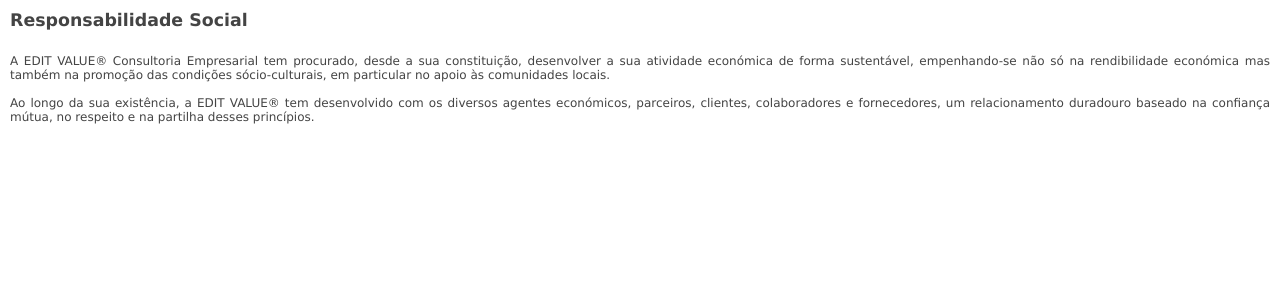
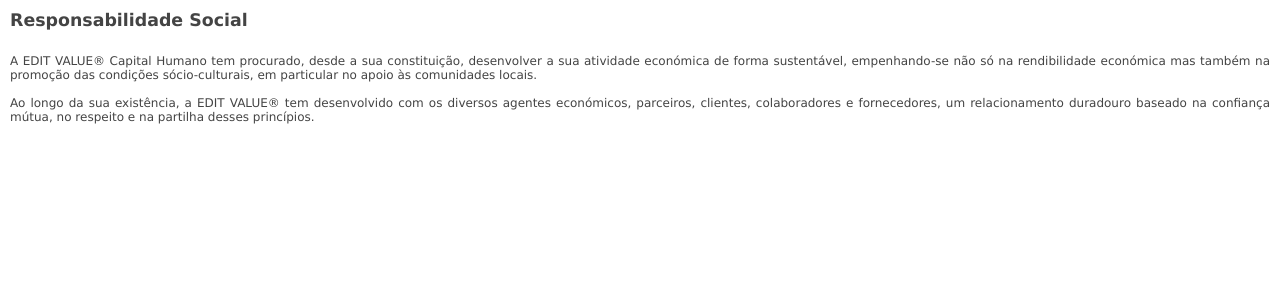
Before and after one commit to sites-yari/editval-forma-o-netlify, a Jekyll site: the page built from mais/responsabilidade-social.html, in a window 1280 px wide. Shown: the top 300 px of the page. Built offline with Jekyll 4.4.1, drawn with Linux system fonts in a browser that asks for light colours.

Commit message:
Update Data “rodape”

```diff
--- a/_data/rodape.yml
+++ b/_data/rodape.yml
@@ -1,71 +1,169 @@
-etica: A identidade das empresas e a sua imagem resultam cada vez mais, não só do seu desempenho económico e financeiro, mas também do conjunto de princípios, valores, comportamentos e opções nelas dominantes.
-    <br><br>
-    A ética de uma empresa resulta, antes de mais, da ética dos seus colaboradores, que devem seguir um conjunto de normas e princípios de conduta, consubstanciando um padrão de comportamento irrepreensível.
-    <br><br>
-    Desde há muito que os vetores éticos constituem uma preocupação da EDIT VALUE®. De igual modo, desde sempre a EDIT VALUE® e os seus colaboradores têm pautado a sua atuação por critérios éticos, não descurando o impacto que as suas decisões, formas de atuação e comportamentos têm sobre os seus clientes, fornecedores, colaboradores, entidades reguladoras e público em geral.
-    <br><br>
-    É conhecido que comportamentos menos éticos têm prejudicado gravemente algumas organizações e os seus colaboradores. As suas consequências traduzem-se genericamente na perda de clientes, de trabalhadores, de vendas e da reputação, a qual leva anos a construir.
-    <br><br>
-    Assim, a Administração da EDIT VALUE® entendeu por bem proceder à elaboração e publicação de um Código de Conduta Ética que reflita adequadamente os valores e as normas de conduta que os seus responsáveis e demais colaboradores devem prosseguir.
-    <br><br>
-    Os valores constantes do Código de Conduta e Ética não podem ser entendidos como uma mera declaração de boas intenções. Pelo contrário, devem ser sentidos como princípios e normas a serem, vividas e garantidas com convicção por todos os colaboradores, como inseparáveis da sua identidade e da sua atividade.
-
-sugestoes: A satisfação dos Clientes é a nossa principal preocupação, pelo que pretendemos melhorar constantemente a qualidade e eficiência dos serviços que prestamos.
-    <br>Sempre que julgue conveniente, tem o direito de reclamar ou de expressar a sua opinião face a todo e qualquer aspecto relacionado com o funcionamento da EDIT VALUE® Consultoria Empresarial.
-    <br>Porque a sua colaboração é preciosa e fundamental para prevenir situações futuras e implementar medidas destinadas a melhorarem a qualidade do serviço, agradecemos que preencha o formulário seguinte e o envie.
-
+etica: >-
+  A identidade das empresas e a sua imagem resultam cada vez mais, não só do seu
+  desempenho económico e financeiro, mas também do conjunto de princípios,
+  valores, comportamentos e opções nelas dominantes. <br><br> A ética de uma
+  empresa resulta, antes de mais, da ética dos seus colaboradores, que devem
+  seguir um conjunto de normas e princípios de conduta, consubstanciando um
+  padrão de comportamento irrepreensível. <br><br> Desde há muito que os vetores
+  éticos constituem uma preocupação da EDIT VALUE®. De igual modo, desde sempre
+  a EDIT VALUE® e os seus colaboradores têm pautado a sua atuação por critérios
+  éticos, não descurando o impacto que as suas decisões, formas de atuação e
+  comportamentos têm sobre os seus clientes, fornecedores, colaboradores,
+  entidades reguladoras e público em geral. <br><br> É conhecido que
+  comportamentos menos éticos têm prejudicado gravemente algumas organizações e
+  os seus colaboradores. As suas consequências traduzem-se genericamente na
+  perda de clientes, de trabalhadores, de vendas e da reputação, a qual leva
+  anos a construir. <br><br> Assim, a Administração da EDIT VALUE® entendeu por
+  bem proceder à elaboração e publicação de um Código de Conduta Ética que
+  reflita adequadamente os valores e as normas de conduta que os seus
+  responsáveis e demais colaboradores devem prosseguir. <br><br> Os valores
+  constantes do Código de Conduta e Ética não podem ser entendidos como uma mera
+  declaração de boas intenções. Pelo contrário, devem ser sentidos como
+  princípios e normas a serem, vividas e garantidas com convicção por todos os
+  colaboradores, como inseparáveis da sua identidade e da sua atividade.
+sugestoes: >-
+  A satisfação dos Clientes é a nossa principal preocupação, pelo que
+  pretendemos melhorar constantemente a qualidade e eficiência dos serviços que
+  prestamos. <br>Sempre que julgue conveniente, tem o direito de reclamar ou de
+  expressar a sua opinião face a todo e qualquer aspecto relacionado com o
+  funcionamento da EDIT VALUE® Capital Humano. <br>Porque a sua colaboração é
+  preciosa e fundamental para prevenir situações futuras e implementar medidas
+  destinadas a melhorarem a qualidade do serviço, agradecemos que preencha o
+  formulário seguinte e o envie.
+responsabilidade: >-
+  A EDIT VALUE® Capital Humano tem procurado, desde a sua constituição,
+  desenvolver a sua atividade económica de forma sustentável, empenhando-se não
+  só na rendibilidade económica mas também na promoção das condições
+  sócio-culturais, em particular no apoio às comunidades locais. <br><br> Ao
+  longo da sua existência, a EDIT VALUE® tem desenvolvido com os diversos
+  agentes económicos, parceiros, clientes, colaboradores e fornecedores, um
+  relacionamento duradouro baseado na confiança mútua, no respeito e na partilha
+  desses princípios.
+newsletter: >-
+  Indique o email em que pretende receber as notícias publicadas no nosso
+  Blogue.
 oportunidades:
-    tema: Candidatura espontânea
-    text: Se pretende candidatar-se a um estágio ou a uma futura oportunidade de recrutamento, preencha o formulário que se segue e clique em "Enviar" para concluir o procedimento.
-        <br>Para uma melhor análise da sua candidatura, certifique-se de que fornece toda a informação solicitada.
-        <br>Se houver problemas no envio, é favor contactar-nos através do email <font color="#0000ff"><a href="mailto:recrutamento@editvalue.com">formacao@editvalue.com</a></font>.
-    nota: Ao candidatar-me, autorizo a EDIT VALUE® a sugerir/disponibilizar o meu CV a outras entidades potencialmente interessadas.
-
-responsabilidade: A EDIT VALUE® Consultoria Empresarial tem procurado, desde a sua constituição, desenvolver a sua atividade económica de forma sustentável, empenhando-se não só na rendibilidade económica mas também na promoção das condições sócio-culturais, em particular no apoio às comunidades locais.
-    <br><br>
-    Ao longo da sua existência, a EDIT VALUE® tem desenvolvido com os diversos agentes económicos, parceiros, clientes, colaboradores e fornecedores, um relacionamento duradouro baseado na confiança mútua, no respeito e na partilha desses princípios.
-
+  nota: >-
+    Ao candidatar-me, autorizo a EDIT VALUE® a sugerir/disponibilizar o meu CV a
+    outras entidades potencialmente interessadas.
+  tema: Candidatura espontânea
+  text: >-
+    Se pretende candidatar-se a um estágio ou a uma futura oportunidade de
+    recrutamento, preencha o formulário que se segue e clique em "Enviar" para
+    concluir o procedimento. <br>Para uma melhor análise da sua candidatura,
+    certifique-se de que fornece toda a informação solicitada. <br>Se houver
+    problemas no envio, é favor contactar-nos através do email <font
+    color="#0000ff"><a
+    href="mailto:recrutamento@editvalue.com">formacao@editvalue.com</a></font>.
 privacidade:
-    subtitulo: Em efeito desde 15 de Janeiro de 2006
-    x:
-      -
-        tema: Introdução
-        text: Esta declaração de privacidade é aplicável à EDIT VALUE® e a quaisquer dos visitantes que façam uso da informação deste website. Se, na sua qualidade de visitante, decidir registar-se ou submeter informação a este website, automaticamente aceita o uso desses dados em conformidade com esta declaração de privacidade. É favor tomar nota de que este website contém links para outros websites, que poderão não ser regidos por esta declaração de privacidade.
-            <br>Caso tenha alguma questão relacionada com esta declaração de privacidade ou considere que os seus interesses não estão abrangidos, por favor enderece essa questão ao webmaster usando o link Sugestões e Reclamações.
-      -
-        tema: Recolha de Informação
-        text: Como visitante, não necessita de fornecer qualquer informação pessoal para usar o site na web. O website recolhe apenas informação pessoalmente identificável que é especificamente e voluntariamente fornecida pelos visitantes. Essa informação pode consistir no, mas não ser limitada ao, seu nome, funções profissionais atuais, endereço da empresa, endereço de e-mail e números de telefone e fax.
-            <br>Por norma, não procuramos informação de carácter sensível (por exemplo, dados relacionados com raça ou origem étnica, crenças religiosas, registo criminal, saúde mental ou física, ou orientação sexual) relativa aos visitantes. Quando necessário, obteremos o consentimento explícito dos visitantes para coligir e usar tal informação.
-      -
-        tema: Cookies e Web Beacons
-        text: Para facilitar uma melhor navegação dentro do site, poderemos utilizar um cookie (pequeno ficheiro de texto arquivado no browser do utilizador) ou web beacons (imagens eletrónicas que permitem que o site contabilize o número de visitantes que acederam a uma página específica, e para aceder a determinados cookies) para recolher informação agregada. Poderemos usar estas funcionalidades para encontrar informação nos nossos sistemas e identificar categorias de visitantes por items, como endereço de IP, domínio, tipo de browser e páginas visitadas. Esta informação é reportada ao webmaster que utiliza a informação para analisar o número de visitantes de diferentes áreas do site, e para nos certificarmos que o nosso site funciona como uma fonte de informação útil e atualizada para quem nos visita.
-            <br>Os nossos cookies e web beacons não recolhem nenhum tipo de informação pessoal como o seu nome ou endereço de email. A maior parte dos browsers permitem que os utilizadores recusem cookies. No entanto, em circunstâncias específicas, os visitantes poderão ser recusados acesso a determinadas áreas do nosso site se os seus browsers estiverem configurados para recusar cookies.
-      -
-        tema: Uso da informação
-        text: A informação pessoal é utilizada para fins limitados.
-            <br>Providenciaremos para que as nossas atividades de marketing estejam conformes com a lei aplicável, e implementaremos procedimentos para obter os necessários consentimentos antes de lhe enviar correio eletrónico contendo informação referente a ofertas de serviços da EDIT VALUE®. Pode, a qualquer momento, solicitar que seja suspenso o envio de tais materiais.
-      -
-        tema: Revelação de Informação a Terceiros
-        text: Embora possamos fornecer informações relativas a visitantes a servidores que processam informação para a nossa empresa, normalmente não partilhamos essa informação com terceiros, a menos que haja informação nesse sentido no ponto de recolha dos dados. Em circunstâncias apropriadas, pode ser revelada informação a agentes da lei, agências regulatórias ou do governo, ou terceiros, quando for necessário ou desejável para o cumprimento com obrigações ou pedidos legais ou para os fins identificados acima.
-      -
-        tema: Acesso à Informação
-        text: Estamos empenhados em fornecer acesso razoável a visitantes que desejem rever a informação pessoal retida quando se registam no nosso site na web e corrigir quaisquer inexatidões que possa conter. Os visitantes que optam por se registarem podem aceder ao seu perfil de utilizador, corrigir e atualizar dados, ou cancelar a subscrição em qualquer altura. Visitantes que tenham dificuldade em aceder aos seus perfis ou que queiram pedir uma cópia da sua informação pessoal deverão contactar o webmaster em Sugestões e Reclamações. Em todos os casos, trataremos os pedidos de acesso à informação ou alterações de informação de acordo com os requisitos legais aplicáveis.
-      -
-        tema: Segurança da Informação
-        text: Temos instalados níveis comerciais razoáveis de tecnologia e segurança operacional para proteger toda a informação fornecida pelos visitantes, contra perda, uso indevido, alteração ou destruição.
-      -
-        tema: Alterações à nossa Política de Privacidade
-        text: A EDIT VALUE® reserva-se o direito de modificar ou emendar esta declaração de privacidade em qualquer altura e por qualquer motivo. Nada do que aqui está descrito origina ou tem intenção de originar um contrato ou acordo entre a EDIT VALUE® e qualquer utilizador que visite o site na web ou que forneça informação identificadora de qualquer tipo.
-      -
-        tema: Protecção de Privacidade relativa a Crianças
-        text: A EDIT VALUE® reconhece a importância de proteger a privacidade das crianças no mundo interativo online. O site na web abrangido por esta política de privacidade não está concebido para, ou intencionalmente dirigido a, crianças menores de 15 anos. Não é nossa política recolher intencionalmente ou manter informação sobre quem quer que seja de idade inferior a 15 anos.
-      -
-        tema: Perguntas dos Visitantes
-        text: Se tiver questões relativamente à sua privacidade no uso desde site na web, por favor enderece-as ao webmaster usando o link Sugestões e Reclamações.
-
-newsletter: Indique o email em que pretende receber as notícias publicadas no nosso Blogue.
-
+  subtitulo: Em efeito desde 15 de Janeiro de 2006
+  x:
+    - tema: Introdução
+      text: >-
+        Esta declaração de privacidade é aplicável à EDIT VALUE® e a quaisquer
+        dos visitantes que façam uso da informação deste website. Se, na sua
+        qualidade de visitante, decidir registar-se ou submeter informação a
+        este website, automaticamente aceita o uso desses dados em conformidade
+        com esta declaração de privacidade. É favor tomar nota de que este
+        website contém links para outros websites, que poderão não ser regidos
+        por esta declaração de privacidade. <br>Caso tenha alguma questão
+        relacionada com esta declaração de privacidade ou considere que os seus
+        interesses não estão abrangidos, por favor enderece essa questão ao
+        webmaster usando o link Sugestões e Reclamações.
+    - tema: Recolha de Informação
+      text: >-
+        Como visitante, não necessita de fornecer qualquer informação pessoal
+        para usar o site na web. O website recolhe apenas informação
+        pessoalmente identificável que é especificamente e voluntariamente
+        fornecida pelos visitantes. Essa informação pode consistir no, mas não
+        ser limitada ao, seu nome, funções profissionais atuais, endereço da
+        empresa, endereço de e-mail e números de telefone e fax. <br>Por norma,
+        não procuramos informação de carácter sensível (por exemplo, dados
+        relacionados com raça ou origem étnica, crenças religiosas, registo
+        criminal, saúde mental ou física, ou orientação sexual) relativa aos
+        visitantes. Quando necessário, obteremos o consentimento explícito dos
+        visitantes para coligir e usar tal informação.
+    - tema: Cookies e Web Beacons
+      text: >-
+        Para facilitar uma melhor navegação dentro do site, poderemos utilizar
+        um cookie (pequeno ficheiro de texto arquivado no browser do utilizador)
+        ou web beacons (imagens eletrónicas que permitem que o site contabilize
+        o número de visitantes que acederam a uma página específica, e para
+        aceder a determinados cookies) para recolher informação agregada.
+        Poderemos usar estas funcionalidades para encontrar informação nos
+        nossos sistemas e identificar categorias de visitantes por items, como
+        endereço de IP, domínio, tipo de browser e páginas visitadas. Esta
+        informação é reportada ao webmaster que utiliza a informação para
+        analisar o número de visitantes de diferentes áreas do site, e para nos
+        certificarmos que o nosso site funciona como uma fonte de informação
+        útil e atualizada para quem nos visita. <br>Os nossos cookies e web
+        beacons não recolhem nenhum tipo de informação pessoal como o seu nome
+        ou endereço de email. A maior parte dos browsers permitem que os
+        utilizadores recusem cookies. No entanto, em circunstâncias específicas,
+        os visitantes poderão ser recusados acesso a determinadas áreas do nosso
+        site se os seus browsers estiverem configurados para recusar cookies.
+    - tema: Uso da informação
+      text: >-
+        A informação pessoal é utilizada para fins limitados.
+        <br>Providenciaremos para que as nossas atividades de marketing estejam
+        conformes com a lei aplicável, e implementaremos procedimentos para
+        obter os necessários consentimentos antes de lhe enviar correio
+        eletrónico contendo informação referente a ofertas de serviços da EDIT
+        VALUE®. Pode, a qualquer momento, solicitar que seja suspenso o envio de
+        tais materiais.
+    - tema: Revelação de Informação a Terceiros
+      text: >-
+        Embora possamos fornecer informações relativas a visitantes a servidores
+        que processam informação para a nossa empresa, normalmente não
+        partilhamos essa informação com terceiros, a menos que haja informação
+        nesse sentido no ponto de recolha dos dados. Em circunstâncias
+        apropriadas, pode ser revelada informação a agentes da lei, agências
+        regulatórias ou do governo, ou terceiros, quando for necessário ou
+        desejável para o cumprimento com obrigações ou pedidos legais ou para os
+        fins identificados acima.
+    - tema: Acesso à Informação
+      text: >-
+        Estamos empenhados em fornecer acesso razoável a visitantes que desejem
+        rever a informação pessoal retida quando se registam no nosso site na
+        web e corrigir quaisquer inexatidões que possa conter. Os visitantes que
+        optam por se registarem podem aceder ao seu perfil de utilizador,
+        corrigir e atualizar dados, ou cancelar a subscrição em qualquer altura.
+        Visitantes que tenham dificuldade em aceder aos seus perfis ou que
+        queiram pedir uma cópia da sua informação pessoal deverão contactar o
+        webmaster em Sugestões e Reclamações. Em todos os casos, trataremos os
+        pedidos de acesso à informação ou alterações de informação de acordo com
+        os requisitos legais aplicáveis.
+    - tema: Segurança da Informação
+      text: >-
+        Temos instalados níveis comerciais razoáveis de tecnologia e segurança
+        operacional para proteger toda a informação fornecida pelos visitantes,
+        contra perda, uso indevido, alteração ou destruição.
+    - tema: Alterações à nossa Política de Privacidade
+      text: >-
+        A EDIT VALUE® reserva-se o direito de modificar ou emendar esta
+        declaração de privacidade em qualquer altura e por qualquer motivo. Nada
+        do que aqui está descrito origina ou tem intenção de originar um
+        contrato ou acordo entre a EDIT VALUE® e qualquer utilizador que visite
+        o site na web ou que forneça informação identificadora de qualquer tipo.
+    - tema: Protecção de Privacidade relativa a Crianças
+      text: >-
+        A EDIT VALUE® reconhece a importância de proteger a privacidade das
+        crianças no mundo interativo online. O site na web abrangido por esta
+        política de privacidade não está concebido para, ou intencionalmente
+        dirigido a, crianças menores de 15 anos. Não é nossa política recolher
+        intencionalmente ou manter informação sobre quem quer que seja de idade
+        inferior a 15 anos.
+    - tema: Perguntas dos Visitantes
+      text: >-
+        Se tiver questões relativamente à sua privacidade no uso desde site na
+        web, por favor enderece-as ao webmaster usando o link Sugestões e
+        Reclamações.
 qualidade:
-    text: A EDIT VALUE® dispõe de padrões de segurança tecnológica genericamente aceites com o intuito de proteger a informação dos seus visitantes contra utilização imprópria, perda ou corrupção.
-        <br><br>
-        Apenas pessoas autorizadas têm acesso à informação submetida através do nosso website. Os nossos colaboradores são obrigados a manter a confidencialidade desta informação pessoal. Este procedimento também se aplica a qualquer e a todos os agentes, afiliados e entidades relacionadas com a EDIT VALUE®.
+  text: >-
+    A EDIT VALUE® dispõe de padrões de segurança tecnológica genericamente
+    aceites com o intuito de proteger a informação dos seus visitantes contra
+    utilização imprópria, perda ou corrupção. <br><br> Apenas pessoas
+    autorizadas têm acesso à informação submetida através do nosso website. Os
+    nossos colaboradores são obrigados a manter a confidencialidade desta
+    informação pessoal. Este procedimento também se aplica a qualquer e a todos
+    os agentes, afiliados e entidades relacionadas com a EDIT VALUE®.
```
